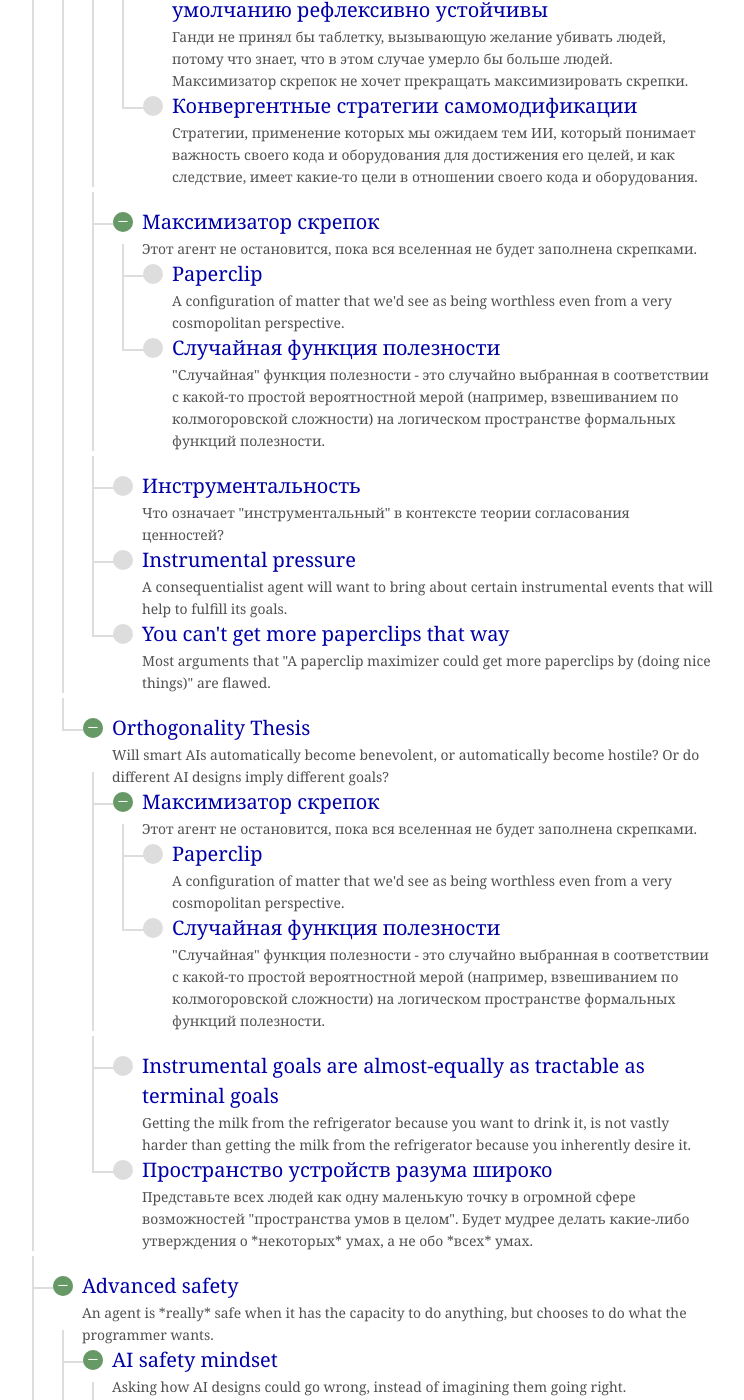
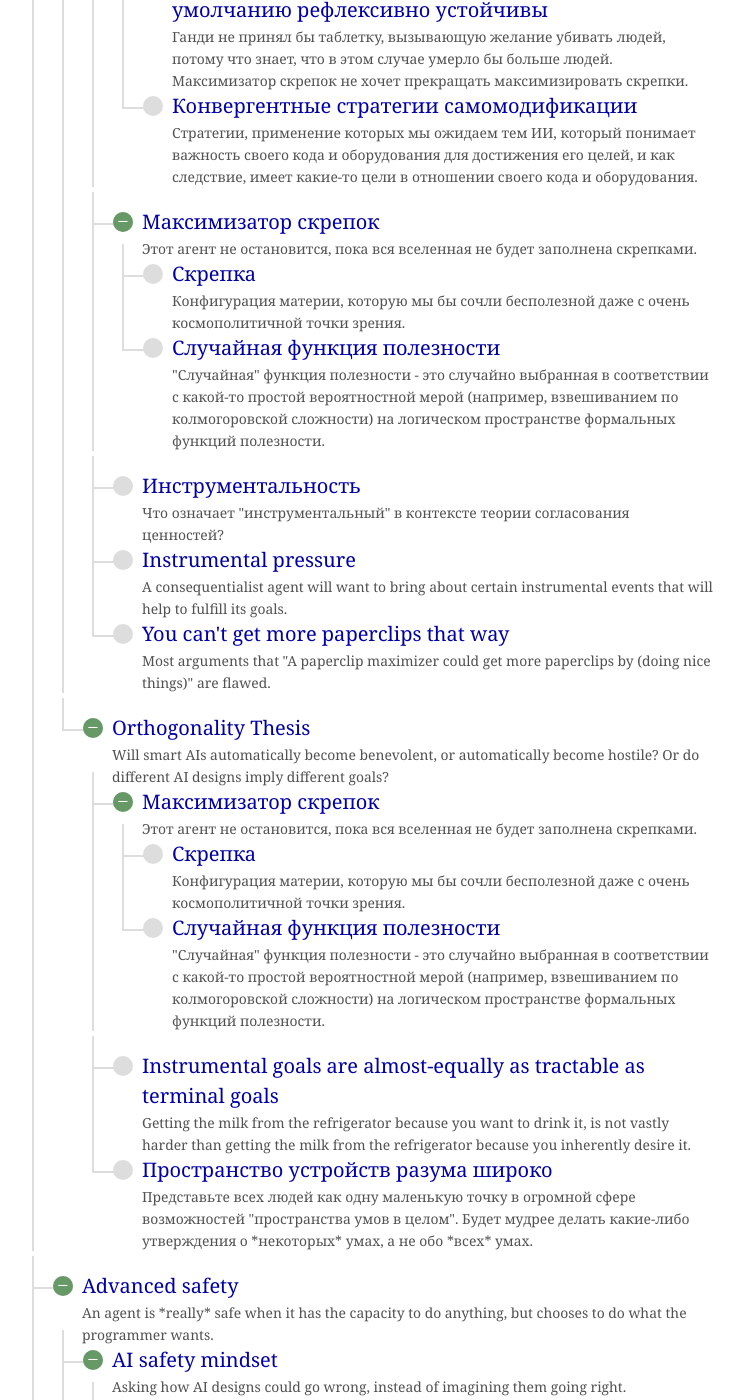
Before and after one commit to Arbital-RU/arbital-ru.github.io, a Jekyll site: the page built from explore/ai_alignment.md, in a window 1280 px wide and 1400 px high, scrolled down 2429 px. Shown: the whole window, without its empty margins (286-1030 px from the left). Built offline with Jekyll 4.4.1, drawn with Linux system fonts in a browser that asks for light colours; part of the change alters nothing that is shown; some of the changed text lies outside the part shown.

Commit message:
new post

```diff
--- a/_data/p.yaml
+++ b/_data/p.yaml
@@ -258,7 +258,7 @@ Convergent strategies of self-modification", description: "The strategies we'd e
 
 - {id: "paperclip_maximizer", title: "Paperclip maximizer", description: "This agent will not stop until the entire universe is filled with paperclips.", domains: ["ai_alignment"], children: ["paperclip", "random_utility_function"], explore: "10h", translated: true, ru_description: "Этот агент не остановится, пока вся вселенная не будет заполнена скрепками."}
 
-- {id: "paperclip", title: "Paperclip", description: "A configuration of matter that we'd see as being worthless even from a very cosmopolitan perspective.", domains: ["ai_alignment"]}
+- {id: "paperclip", title: "Paperclip", description: "A configuration of matter that we'd see as being worthless even from a very cosmopolitan perspective.", domains: ["ai_alignment"], ru_description: "Конфигурация материи, которую мы бы сочли бесполезной даже с очень космополитичной точки зрения.", translated: true}
 
 - {id: "orthogonality", title: "Orthogonality Thesis", description: "Will smart AIs automatically become benevolent, or automatically become hostile? Or do different AI designs imply different goals?", domains: ["ai_alignment"], children: ["paperclip_maximizer", "instrumental_goals_equally_tractable", "mind_design_space_wide"], explore: "1y"}
 
--- /dev/null
+++ b/_posts/2024-10-23-paperclip.md
@@ -0,0 +1,19 @@
+---
+layout: post
+title: Скрепка
+translated_by: К. Кирдан
+excerpt: "В контексте согласования ИИ «скрепкой» называется любая конфигурация материи, которая покажется скучной и не имеющей ценности даже с очень космополитичной точки зрения."
+original: https://arbital.com/p/reflective_consistency/
+license: https://creativecommons.org/licenses/by/3.0/deed.ru
+---
+В контексте [согласования ИИ][ai_alignment] «скрепкой» называется любая конфигурация материи, которая покажется скучной и не имеющей [ценности][value_alignment_value] даже с очень [космополитичной][value_cosmopolitan] точки зрения.
+
+Если бы какая-то странная физическая катастрофа, распространяющаяся со скоростью света, навсегда превратила всю затронутую ей материю в скрепки, это было бы морально эквивалентно физической катастрофе, полностью уничтожающей достижимую Вселенную. У нас не может быть никакого глубокого морального прозрения, расширения перспективы и понимания, которое заставило бы нас осознать, что маленькие изогнутые кусочки металла без каких-либо мыслей или внутренних переживаний — это лучшее возможное использование наших [космических дарований][cosmic_endowment]. Это правда, что мы не знаем, какие прозрения могут ожидать нас в будущем, но _конкретно это_ прозрение-о-скрепках выглядит _маловероятным_. Если у вас есть искушение поспорить с этим утверждением применительно к настоящим неметафорическим скрепкам, то вы, наверное, перебарщиваете. Вот почему мы рассматриваем настоящие неметафорические скрепки лишь как пример «скрепок».
+
+С нашей точки зрения, любая сущность, которая действительно преобразовывала бы почти всю доступную материю в буквальные настоящие неметафорические скрепки, делала бы что-то невероятно бессмысленное; в этом поступке почти наверняка не было бы никакой скрытой мудрости, которую мы могли бы уловить при более глубоком изучении или дальнейшем росте наших собственных интеллектуальных способностей. Исходя из определения, это в равной степени справедливо и для чего-то более общего, называемого [максимизатором скрепок][paperclip_maximizer]. Все утверждения о «скрепках» или [максимизаторе «скрепок»][paperclip_maximizer] (например, утверждение о том, что [такая сущность может существовать без каких-либо особых интеллектуальных дефектов][orthogonality]) должны остаться верными и для реальных скрепок без каких-либо изменений. Настоящие скрепки призваны быть центральным примером «скрепок».
+
+Единственное отличие между скрепками и «скрепками» состоит в том, что категория «скрепки» гораздо _шире_ категории «настоящие неметафорические скрепки» и включает в себя намного больше специфических конфигураций материи. Карандашные ластики, крошечные молекулярные смайлики и [огромные куски алмазов][diamond_maximizer] — все это «скрепки». Даже с учетом [тезиса ортогональности][orthogonality] ошибка в [согласовании ценностей][value_alignment_problem] вряд ли _реально_ привела бы к появлению ИИ, максимизирующего реальные неметафорические скрепки; но лишь по той причине, что есть множество других возможностей. Столкновение с «максимизатором красных реальных скрепок» в реальной жизни было бы еще менее вероятным, чем с простым максимизатором реальных скрепок; но это не потому, что покраснение как-то противоречит природе разумных целей. Условие «покраснения» — это просто еще одно усложнение спецификации, которое снижает вероятность именно такого исхода.
+
+Популярная пресса иногда искажала идею максимизатора скрепок, превращая ее в историю об ИИ, который управляет фабрикой по производству скрепок и захватывает вселенную. (Излишне говорить, что ИИ, используемый на предприятии по производству скрепок, вряд ли будет относиться к передовым исследовательским ИИ.) Идея «скрепки» заключается не в том, что это какая-то явная цель, которую кто-то по глупости поставил перед ИИ, или даже вообще какая-то по-человечески понятная цель. Чтобы представить себе центральный пример предполагаемого максимизатора скрепок, представьте себе ИИ исследовательского уровня, который не сохраняет стабильно то, что предполагалось его создателями как его функция полезности, или ИИ с плохо заданным правилом обучения ценностям и так далее; такой, что конфигурация материи, которая [на деле привела бы к максимальному значению функции полезности ИИ][unforeseen_maximum], выглядит как [крошечная][edge_instantiation] цепочка атомов в форме скрепки.
+
+{% include routes.html %}
```
